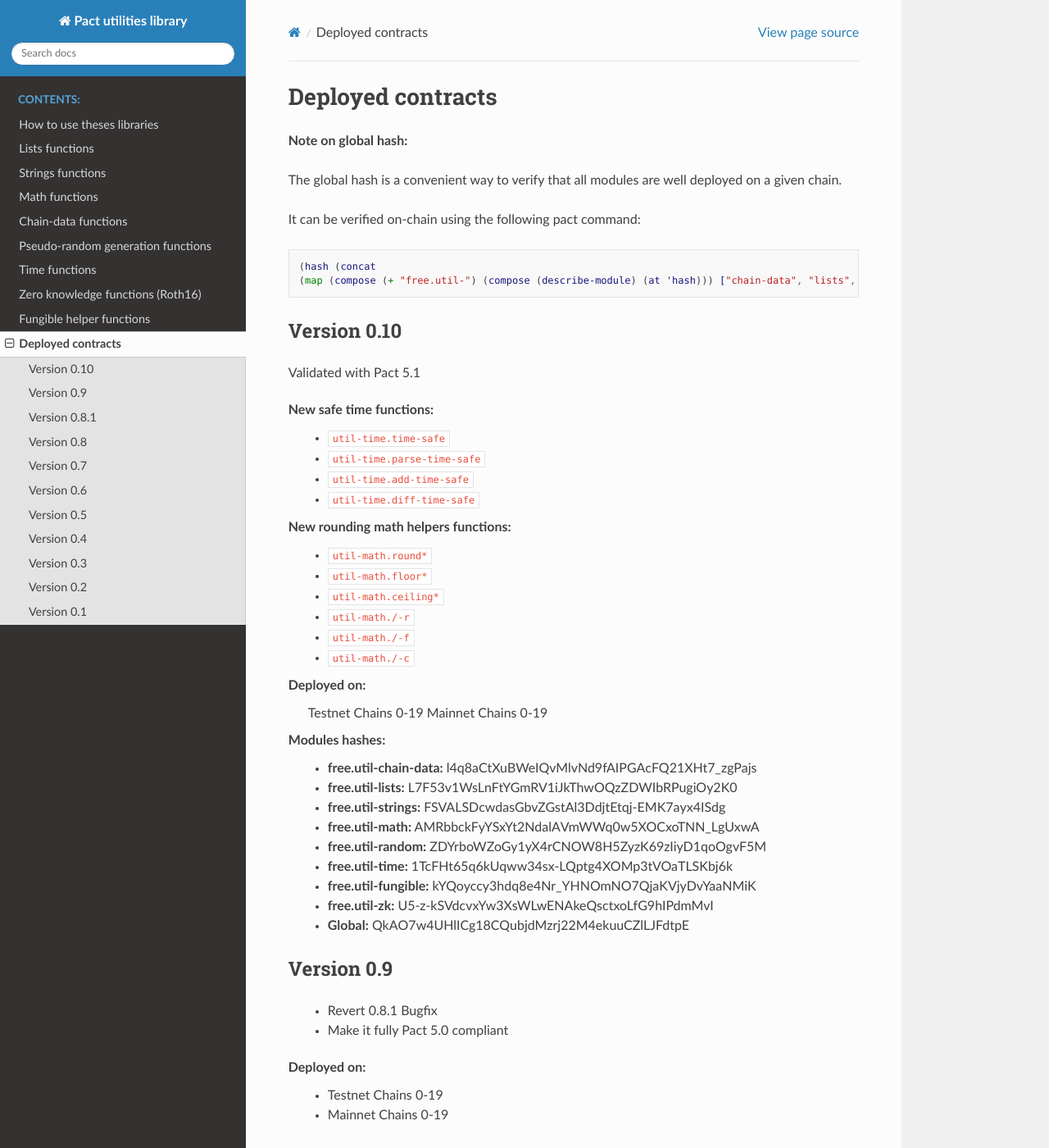
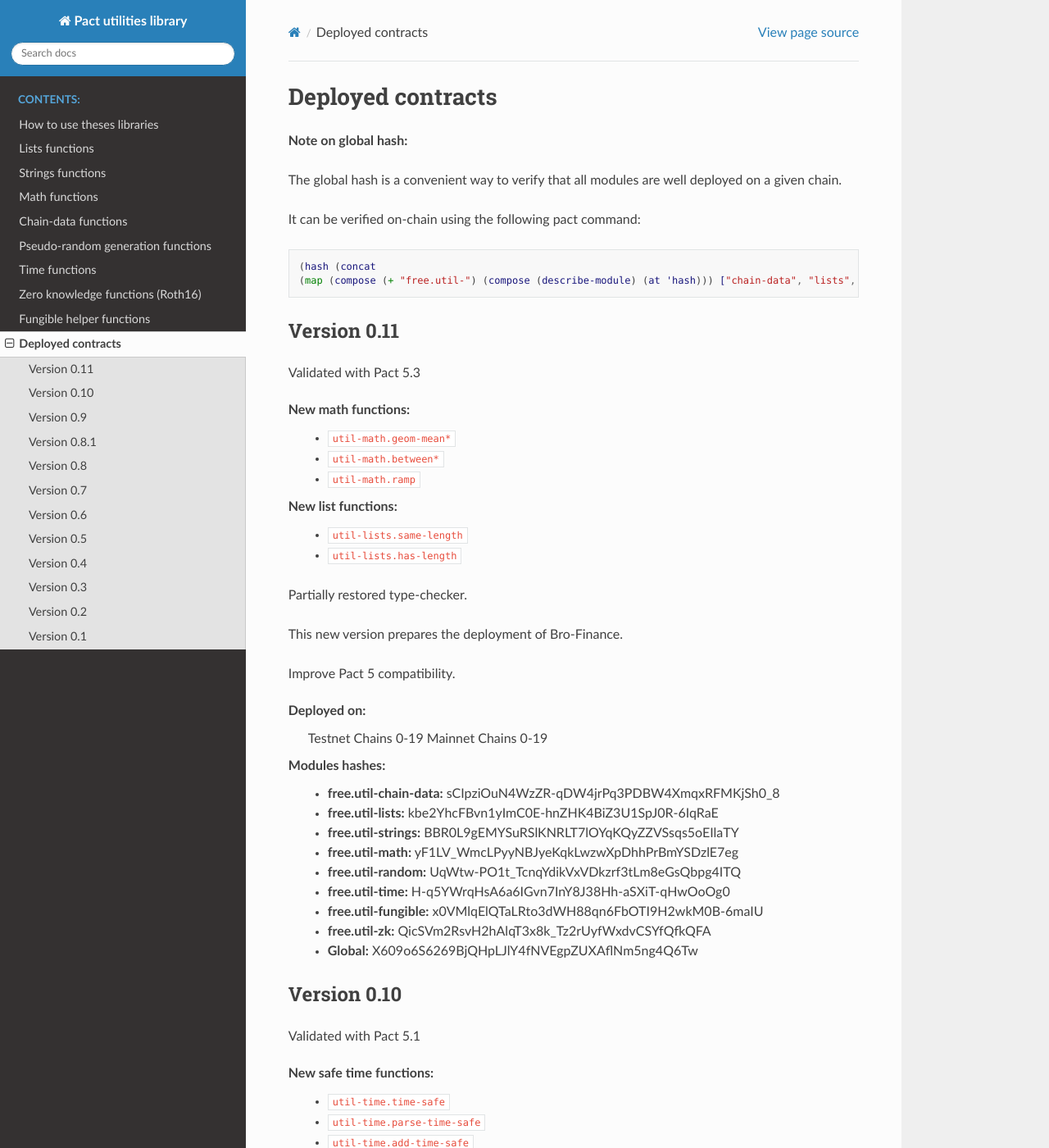
Before and after one commit to CryptoPascal31/pact-util-lib, a Sphinx documentation site: the page built from docs/source/deployed.rst, in a window 1280 px wide and 1400 px high. Shown: the whole window at 82% size. Built offline with Sphinx 7.4.7 and the Read the Docs theme 3.1.0, drawn with Linux system fonts in a browser that asks for light colours.

Commit message:
Add the v0.11 Changelog

```diff
--- a/docs/source/deployed.rst
+++ b/docs/source/deployed.rst
@@ -11,6 +11,41 @@ It can be verified on-chain using the following pact command:
 
   (hash (concat
   (map (compose (+ "free.util-") (compose (describe-module) (at 'hash))) ["chain-data", "lists", "strings", "math", "random", "time", "fungible", "zk"])))
+
+Version 0.11
+~~~~~~~~~~~~~
+Validated with Pact 5.3
+
+New math functions:
+  * ``util-math.geom-mean*``
+  * ``util-math.between*``
+  * ``util-math.ramp``
+
+
+New list functions:
+  * ``util-lists.same-length``
+  * ``util-lists.has-length``
+
+Partially restored type-checker.
+
+This new version prepares the deployment of Bro-Finance.
+
+Improve Pact 5 compatibility.
+
+Deployed on:
+  Testnet Chains 0-19
+  Mainnet Chains 0-19
+
+Modules hashes:
+  * **free.util-chain-data:** sCIpziOuN4WzZR-qDW4jrPq3PDBW4XmqxRFMKjSh0_8
+  * **free.util-lists:**      kbe2YhcFBvn1yImC0E-hnZHK4BiZ3U1SpJ0R-6IqRaE
+  * **free.util-strings:**    BBR0L9gEMYSuRSlKNRLT7lOYqKQyZZVSsqs5oEIlaTY
+  * **free.util-math:**       yF1LV_WmcLPyyNBJyeKqkLwzwXpDhhPrBmYSDzlE7eg
+  * **free.util-random:**     UqWtw-PO1t_TcnqYdikVxVDkzrf3tLm8eGsQbpg4ITQ
+  * **free.util-time:**       H-q5YWrqHsA6a6IGvn7InY8J38Hh-aSXiT-qHwOoOg0
+  * **free.util-fungible:**   x0VMlqElQTaLRto3dWH88qn6FbOTI9H2wkM0B-6maIU
+  * **free.util-zk:**         QicSVm2RsvH2hAlqT3x8k_Tz2rUyfWxdvCSYfQfkQFA
+  * **Global:**               X609o6S6269BjQHpLJlY4fNVEgpZUXAflNm5ng4Q6Tw
 
 Version 0.10
 ~~~~~~~~~~~
```
